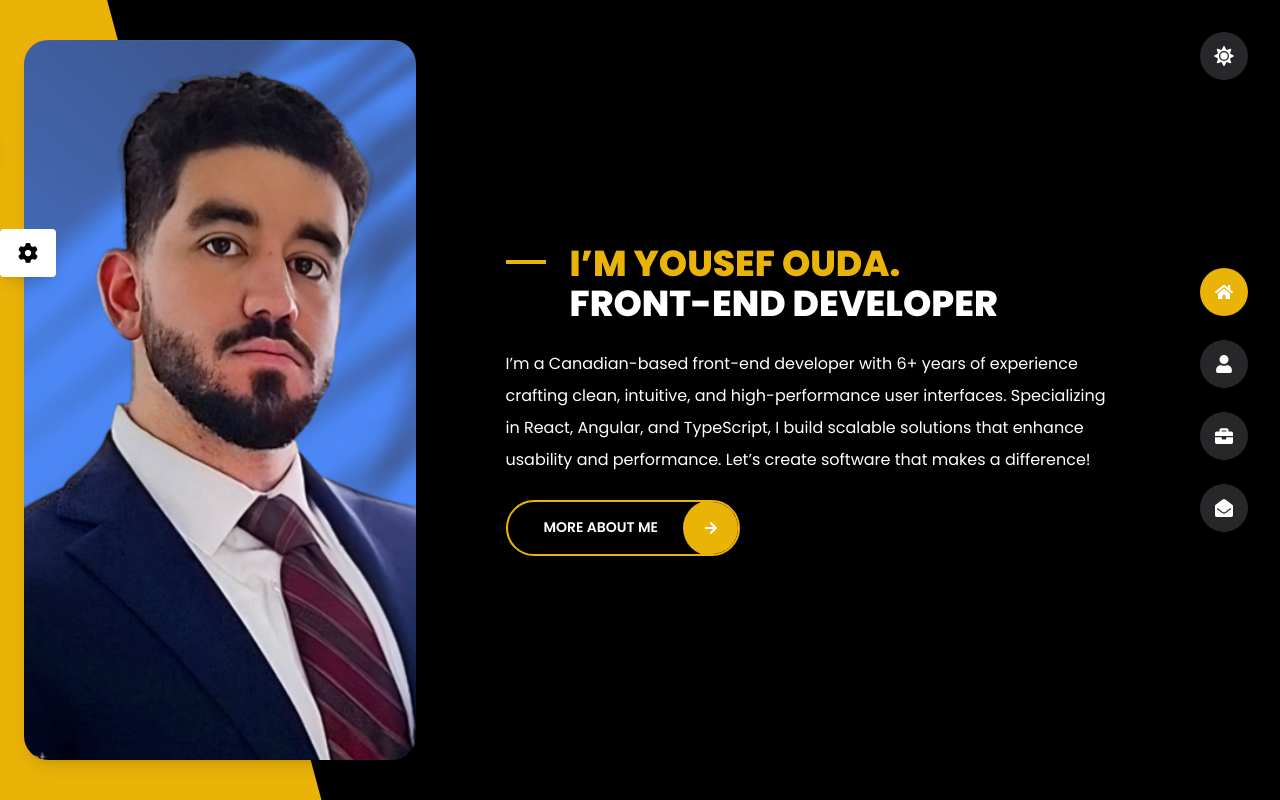
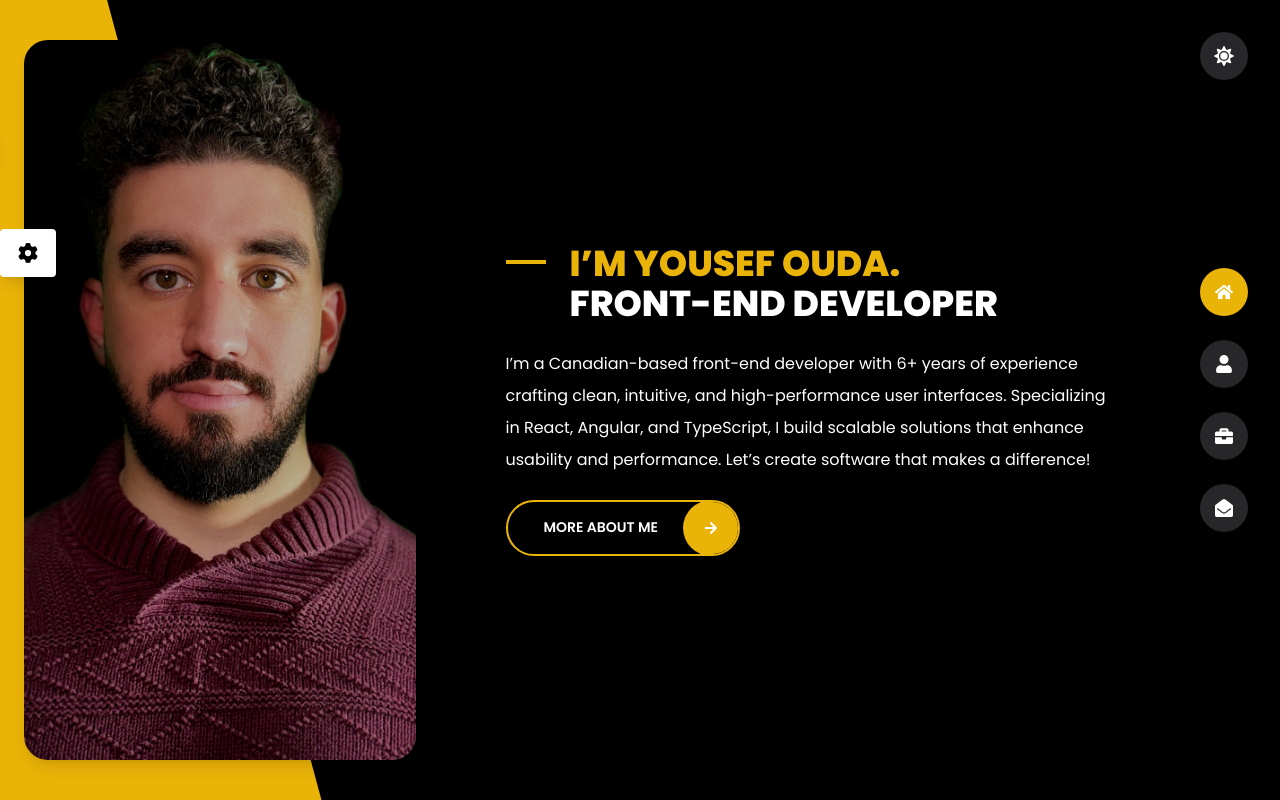
Before and after one commit to youda97/portfolio, a React (Vite) app: page / in a window 1280 px wide. Built offline with nearby package versions, Linux system fonts and the light colour scheme.

Commit message:
Update profile image

```diff
--- a/src/pages/About.tsx
+++ b/src/pages/About.tsx
@@ -70,11 +70,13 @@ const About: React.FC<AboutProps> = ({ selectedColor }) => {
 
             {/* Top Image */}
             <div className="sm:hidden block mx-auto mb-10 flex justify-center">
-              <img
-                className="rounded-full border-4 border-solid dark:border-gray-700 border-gray-300 w-56 h-56"
-                src="/images/profile_picture.png"
-                alt="Profile"
-              />
+              <div className="rounded-full border-4 border-solid dark:border-gray-700 border-gray-300 w-56 h-56 overflow-hidden">
+                <img
+                  className="w-full h-full object-cover object-top"
+                  src="/images/profile_picture.JPG"
+                  alt="Profile"
+                />
+              </div>
             </div>
             <div className="grid grid-cols-2 gap-4 mb-6">
               <div className="sm:flex block flex-wrap">
--- a/src/pages/Home.tsx
+++ b/src/pages/Home.tsx
@@ -42,15 +42,17 @@ const Home: React.FC<HomeProps> = ({ selectedColor, triggerAnimation }) => {
           {/* Image */}
           <div className="relative lg:flex-none lg:w-1/3 lg:h-[calc(100vh-80px)] hidden sm:flex">
             <img
-              src="/images/profile_picture.png"
+              src="/images/profile_picture.JPG"
               alt="Steve Milner"
-              className="hidden lg:block w-full h-full object-cover rounded-3xl shadow-lg"
+              className="hidden lg:block w-full h-full object-cover object-top rounded-3xl shadow-lg"
             />
-            <img
-              src="/images/profile_picture.png"
-              alt="My Picture"
-              className="lg:hidden rounded-full w-64 h-64 mx-auto mb-6 border-4 border-solid dark:border-gray-700 border-gray-300"
-            />
+            <div className="lg:hidden mx-auto mb-6 w-64 h-64 rounded-full border-4 border-solid dark:border-gray-700 border-gray-300 overflow-hidden">
+              <img
+                src="/images/profile_picture.JPG"
+                alt="My Picture"
+                className="w-full h-full object-cover object-top"
+              />
+            </div>
           </div>
           {/* Text Content */}
           <div className="flex flex-col sm:items-center lg:items-start lg:text-left mx-auto space-y-6 lg:max-w-[605px] custom-md-1:max-w-[450px] flex-1">
```
Also changed, not shown: public/images/profile_picture.JPG (added).
